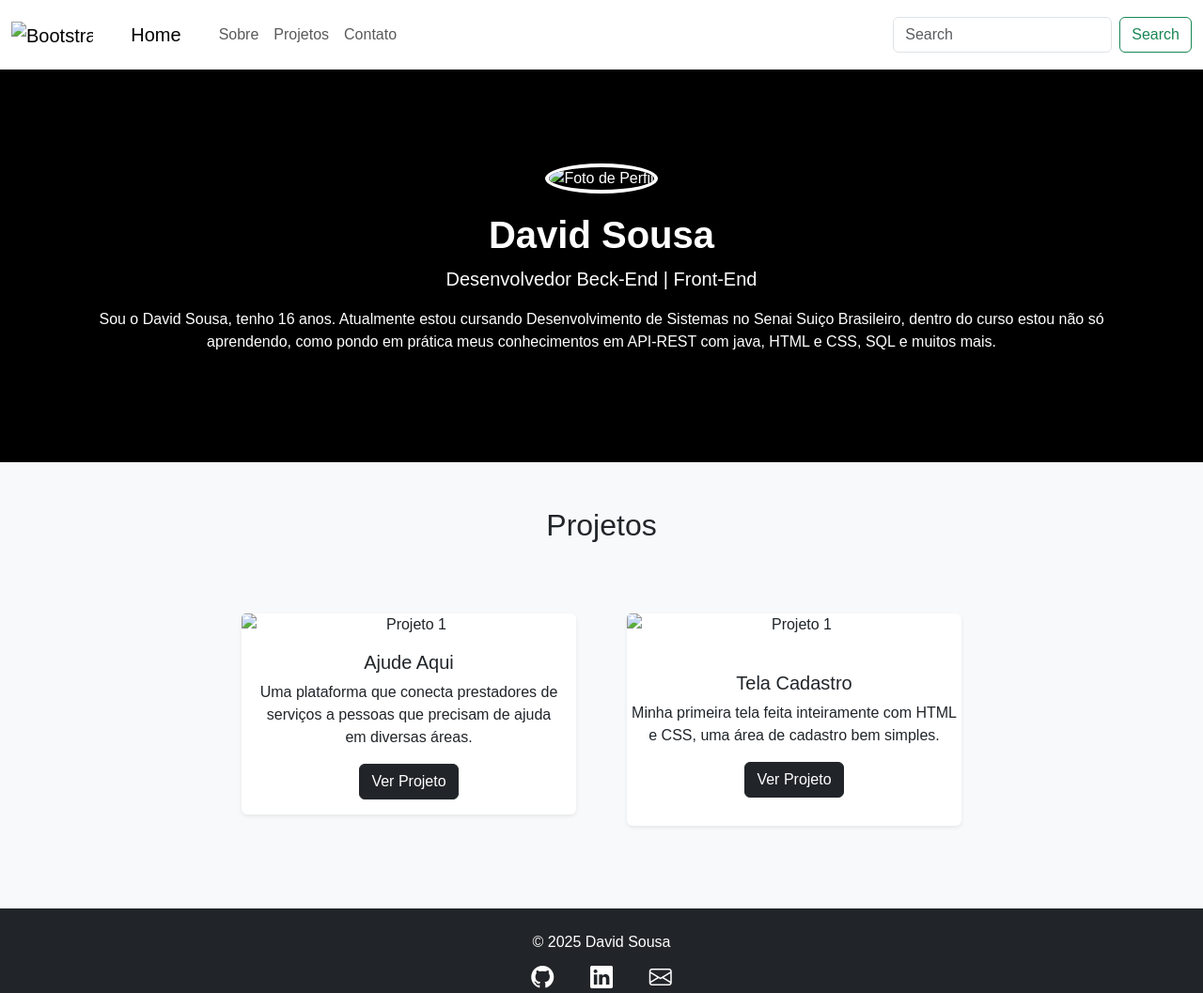
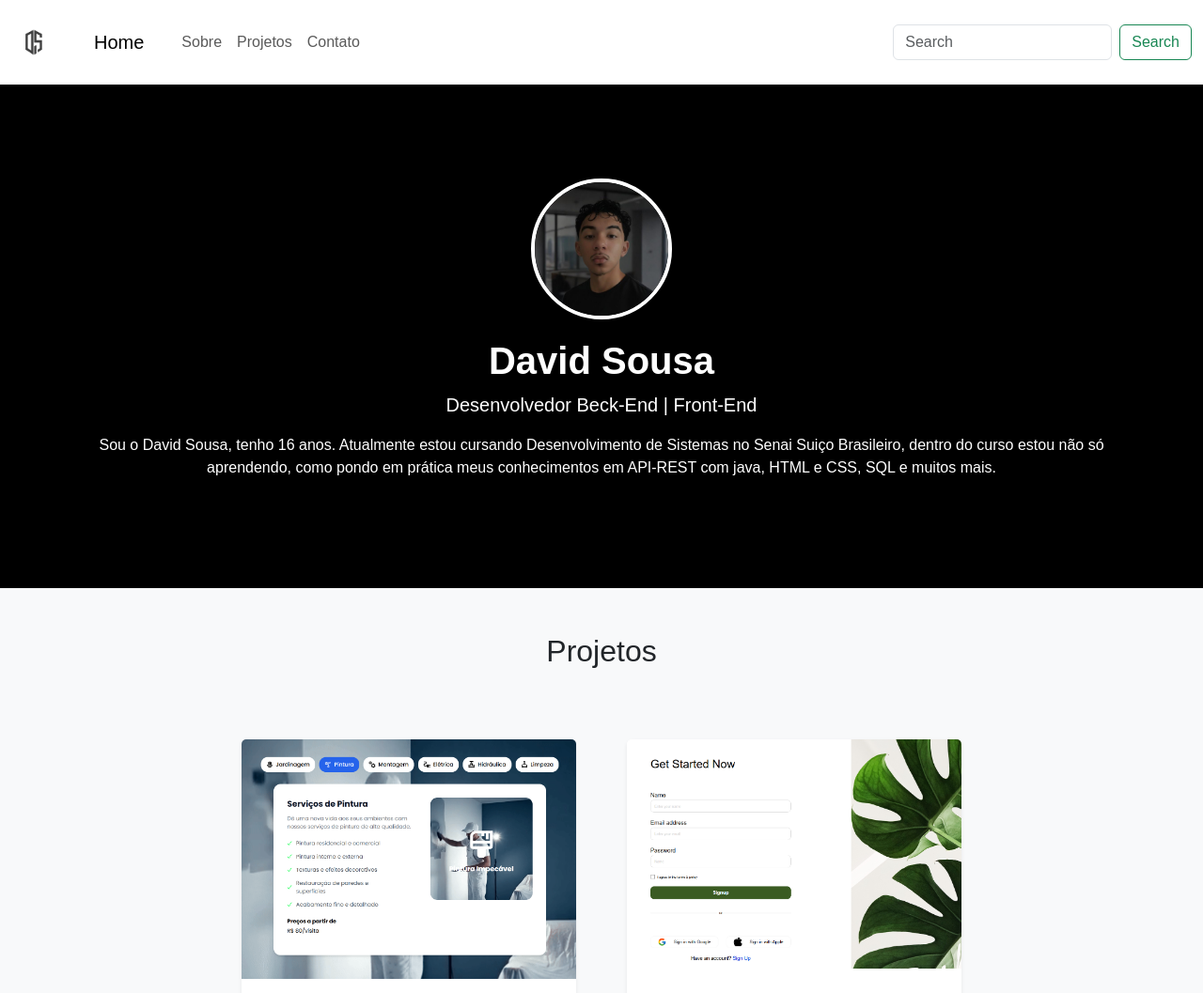
Before and after one commit to davidlucas443/porfolio-bootstrap, a plain HTML site: page index.html in a window 1280 px wide. Shown: the top 1057 px of the page at 94% size. Drawn offline with nearby package versions, Linux system fonts and the light colour scheme; the site is published under a folder, as on GitHub Pages, so addresses that start at the root find nothing.

```diff
--- a/index.html
+++ b/index.html
@@ -88,9 +88,9 @@
     <nav class="navbar navbar-expand-lg bg-body-dark">
       <nav class="navbar bg-body-dark">
         <div class="container">
-          <a class="navbar-brand" href="/src/pages/index.html">
+          <a class="navbar-brand" href="src/pages/index.html">
             <img
-              src="/src/assets/icons/logo-ds.png"
+              src="src/assets/icons/logo-ds.png"
               alt="Bootstrap"
               width="48"
               height="48"
@@ -99,7 +99,7 @@
         </div>
       </nav>
       <div class="container-fluid">
-        <a class="navbar-brand" href="/src/pages/index.html">Home</a>
+        <a class="navbar-brand" href="src/pages/index.html">Home</a>
         <button
           class="navbar-toggler"
           type="button"
@@ -117,7 +117,7 @@
               <a
                 class="nav-link active"
                 aria-current="page"
-                href="/src/pages/index.html"
+                href="src/pages/index.html"
               ></a>
             </li>
             <li class="nav-item">
@@ -147,7 +147,7 @@
     </nav>
     <header id="sobre">
       <div class="container">
-        <img src="/src/assets/images/foto-link.jpg" alt="Foto de Perfil" />
+        <img src="src/assets/images/foto-link.jpg" alt="Foto de Perfil" />
         <h1 class="fw-bold">David Sousa</h1>
         <p class="lead">Desenvolvedor Beck-End | Front-End</p>
         <p>
@@ -165,7 +165,7 @@
           <div class="col-md-4">
             <div class="card shadow-sm">
               <img
-                src="/src/assets/images/ajude-aqui.png"
+                src="src/assets/images/ajude-aqui.png"
                 class="card-img-top"
                 alt="Projeto 1"
               />
@@ -182,7 +182,7 @@
           <div class="col-md-4">
             <div class="card shadow-sm">
               <img
-                src="/src/assets/images/tela-cadastro.png"
+                src="src/assets/images/tela-cadastro.png"
                 class="card-img-top"
                 alt="Projeto 1"
               />
```
